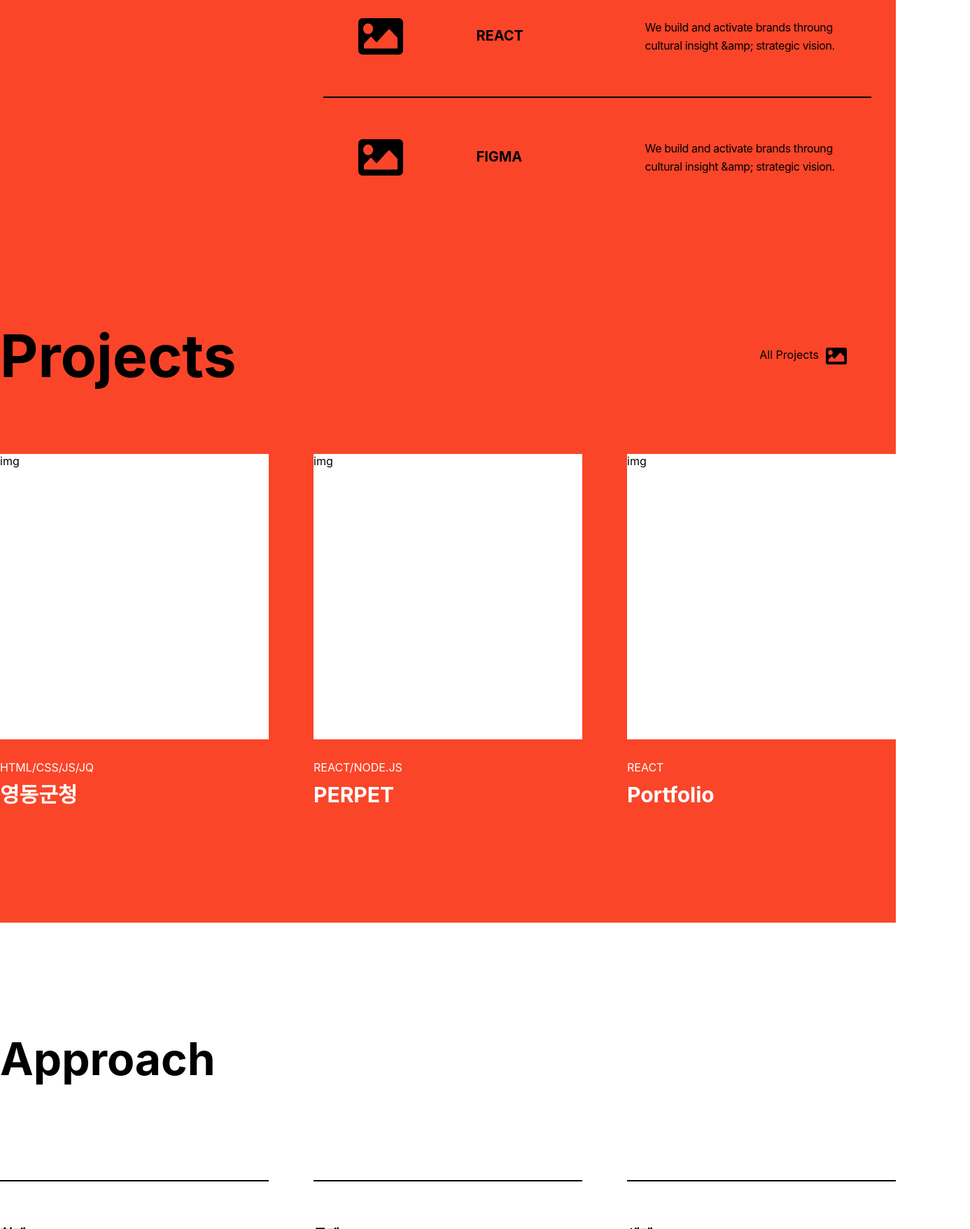
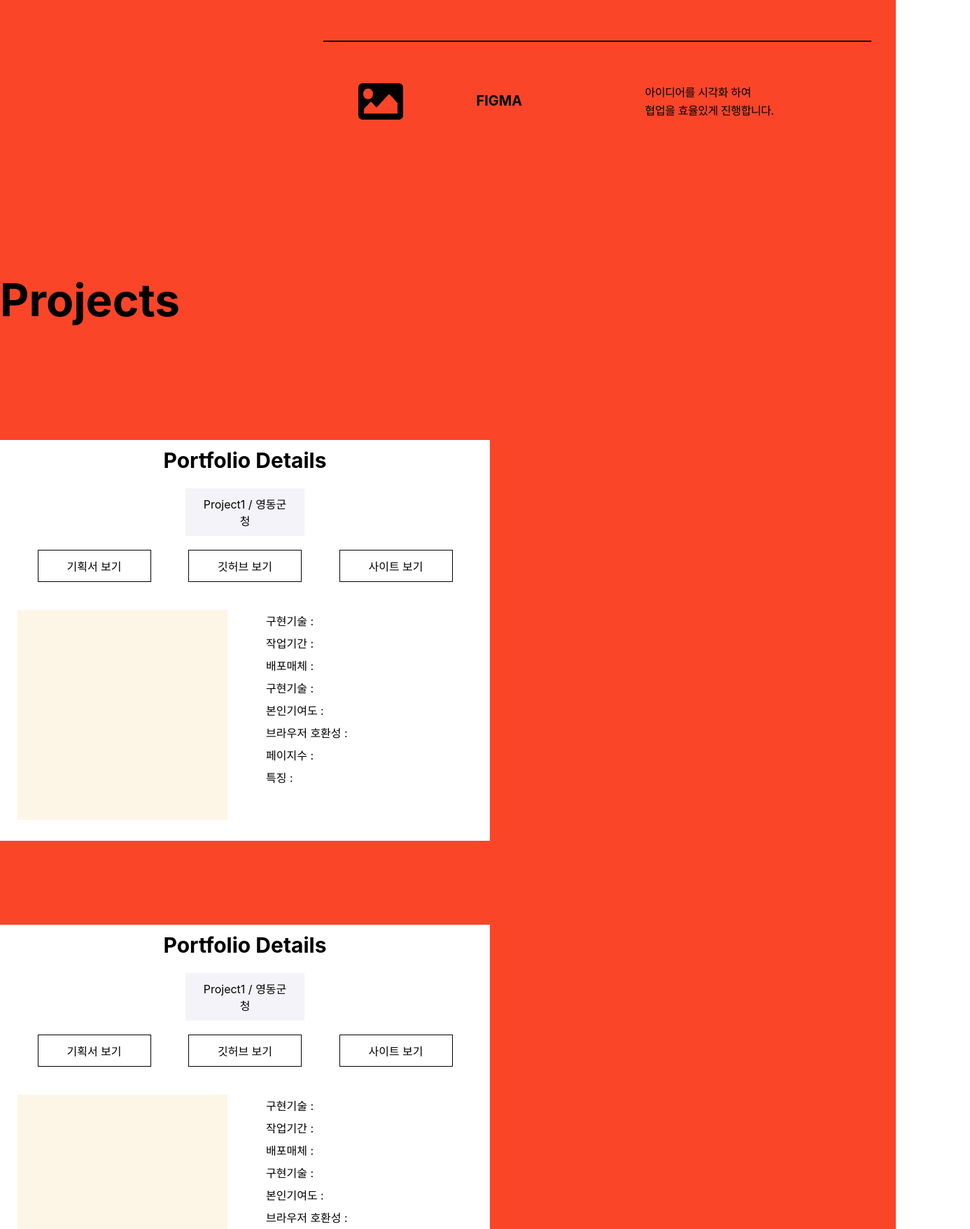
Before and after one commit to parkcheonju/parcheonju_portfolio, a React (Create React App) app: page / in a window 1280 px wide. Shown: the part 1643-3400 px from the top of the page at 70% size, 1386 px wide, since content can reach past the window. Built offline with nearby package versions, Linux system fonts and the light colour scheme; a web font is replaced by a local one.

Commit message:
test card design add commit

```diff
--- a/src/App.js
+++ b/src/App.js
@@ -2,8 +2,8 @@ import "./App.css"
 import Header from "./components/Sections/Header"
 import Section1 from "./components/Sections/Section1"
 import Section2 from "./components/Sections/Section2"
-import Section3 from "./components/Sections/Section3"
-// import Sectiontest from "./components/Sections/Section3_test"
+// import Section3 from "./components/Sections/Section3"
+import Sectiontest from "./components/Sections/Section3_test"
 import Section4 from "./components/Sections/Section4"
 import Section5 from "./components/Sections/Section5"
 import Footer from "./components/Sections/Footer"
@@ -14,8 +14,8 @@ function App() {
     <Header />
     <Section1 />
     <Section2 />
-    <Section3 />
-    {/* <Sectiontest />  */}
+    {/* <Section3 />  */}
+    <Sectiontest />
     <Section4 />
     <Section5 />
     <Footer />
--- a/src/components/Sections/Section2.js
+++ b/src/components/Sections/Section2.js
@@ -16,7 +16,7 @@ export default function Section2() {
               </h2>
             </div>
             <div className="Section2_left-text">
-              <p>시각적으로 매력적이고 기능적인 웹앱을 만들 수 있습니다.<br/>Figma를 이용하여 직관적이고 <br/>사용자 친화적인 인터페이스를 디자인하며, 구조를 설계합니다.</p>
+              <p>시각적으로 매력적이면서 기능적인 웹과 앱을 개발할 수 있습니다</p>
             </div>
           </Col>
           <Col lg="8" className="Section2_right offset-lg-1">
@@ -27,7 +27,9 @@ export default function Section2() {
                   <h5>HTML/CSS</h5>
                 </div>
                 <div className="Section2_right-content">
-                  <p>We build and activate brands throung cultural insight &amp;amp; strategic vision.</p>
+                  <p>
+                    사용자 친화적이고 시각적으로 매력적인 <br />웹 페이지를 만드는 것을 지향합니다.
+                  </p>
                 </div>
               </div>
               <div className="Section2_right-item">
@@ -36,7 +38,10 @@ export default function Section2() {
                   <h5>Javascript</h5>
                 </div>
                 <div className="Section2_right-content">
-                  <p> We build and activate brands throung cultural insight &amp;amp; strategic vision.</p>
+                  <p>
+                    사용자의 경험을 고려하여 <br />
+                    다양한 상호 작용을 구현합니다
+                  </p>
                 </div>
               </div>
               <div className="Section2_right-item">
@@ -45,7 +50,11 @@ export default function Section2() {
                   <h5>React</h5>
                 </div>
                 <div className="Section2_right-content">
-                  <p> We build and activate brands throung cultural insight &amp;amp; strategic vision.</p>
+                  <p>
+                    성능의 최적화를 고려하며,
+                    <br />
+                    웹과 앱 개발을 지향합니다.
+                  </p>
                 </div>
               </div>
               <div className="Section2_right-item">
@@ -54,7 +63,10 @@ export default function Section2() {
                   <h5>Figma</h5>
                 </div>
                 <div className="Section2_right-content">
-                  <p> We build and activate brands throung cultural insight &amp;amp; strategic vision.</p>
+                  <p>
+                    아이디어를 시각화 하여 <br />
+                    협업을 효율있게 진행합니다.
+                  </p>
                 </div>
               </div>
             </div>
--- a/src/components/Sections/Section3_test.js
+++ b/src/components/Sections/Section3_test.js
@@ -2,7 +2,7 @@ import React from "react";
 import { Container } from "react-bootstrap";
 import "../css/Section3_test.css";
 
-export default function Sectiontest() {
+export default function Section3() {
   return (
     <div className="Section3">
       <Container fluid="container-xxl" className="Section3_inner">
@@ -10,10 +10,6 @@ export default function Sectiontest() {
           <div className="Section3_top">
             <div className="Section3_top-title">
               <h2>Projects</h2>
-            </div>
-            <div className="Section3_top-list">
-              <span>All Projects</span>
-              <img src="/images/dummyicon.png" alt="linkicon" />
             </div>
           </div>
           <div className="Section3_bottom">
@@ -26,9 +22,7 @@ export default function Sectiontest() {
                       <div className="Section3_title-name">Project1 / 영동군청</div>
                     </div>
                     <div className="Section3_card-info">
-                      <div className="section3_info-site">
-                        기획서 보기
-                      </div>
+                      <div className="section3_info-site">기획서 보기</div>
                       <div className="section3_info-site">
                         <span>깃허브 보기</span>
                       </div>
@@ -43,14 +37,14 @@ export default function Sectiontest() {
                     </div>
                     <div className="Section3_card-right">
                       <ul>
-                        <li>구현기술</li>
-                        <li>작업기간</li>
-                        <li>배포매체</li>
-                        <li>구현기술</li>
-                        <li>본인기여도</li>
-                        <li>브라우저 호환성</li>
-                        <li>페이지수</li>
-                        <li>특징</li>
+                        <li>구현기술 : </li>
+                        <li>작업기간 : </li>
+                        <li>배포매체 : </li>
+                        <li>구현기술 : </li>
+                        <li>본인기여도 : </li>
+                        <li>브라우저 호환성 : </li>
+                        <li>페이지수 : </li>
+                        <li>특징 : </li>
                       </ul>
                     </div>
                   </div>
@@ -64,9 +58,7 @@ export default function Sectiontest() {
                       <div className="Section3_title-name">Project1 / 영동군청</div>
                     </div>
                     <div className="Section3_card-info">
-                      <div className="section3_info-site">
-                        기획서 보기
-                      </div>
+                      <div className="section3_info-site">기획서 보기</div>
                       <div className="section3_info-site">
                         <span>깃허브 보기</span>
                       </div>
@@ -81,14 +73,14 @@ export default function Sectiontest() {
                     </div>
                     <div className="Section3_card-right">
                       <ul>
-                        <li>구현기술</li>
-                        <li>작업기간</li>
-                        <li>배포매체</li>
-                        <li>구현기술</li>
-                        <li>본인기여도</li>
-                        <li>브라우저 호환성</li>
-                        <li>페이지수</li>
-                        <li>특징</li>
+                        <li>구현기술 : </li>
+                        <li>작업기간 : </li>
+                        <li>배포매체 : </li>
+                        <li>구현기술 : </li>
+                        <li>본인기여도 : </li>
+                        <li>브라우저 호환성 : </li>
+                        <li>페이지수 : </li>
+                        <li>특징 : </li>
                       </ul>
                     </div>
                   </div>
@@ -102,9 +94,7 @@ export default function Sectiontest() {
                       <div className="Section3_title-name">Project1 / 영동군청</div>
                     </div>
                     <div className="Section3_card-info">
-                      <div className="section3_info-site">
-                        기획서 보기
-                      </div>
+                      <div className="section3_info-site">기획서 보기</div>
                       <div className="section3_info-site">
                         <span>깃허브 보기</span>
                       </div>
@@ -119,14 +109,14 @@ export default function Sectiontest() {
                     </div>
                     <div className="Section3_card-right">
                       <ul>
-                        <li>구현기술</li>
-                        <li>작업기간</li>
-                        <li>배포매체</li>
-                        <li>구현기술</li>
-                        <li>본인기여도</li>
-                        <li>브라우저 호환성</li>
-                        <li>페이지수</li>
-                        <li>특징</li>
+                        <li>구현기술 : </li>
+                        <li>작업기간 : </li>
+                        <li>배포매체 : </li>
+                        <li>구현기술 : </li>
+                        <li>본인기여도 : </li>
+                        <li>브라우저 호환성 : </li>
+                        <li>페이지수 : </li>
+                        <li>특징 : </li>
                       </ul>
                     </div>
                   </div>
@@ -140,9 +130,7 @@ export default function Sectiontest() {
                       <div className="Section3_title-name">Project1 / 영동군청</div>
                     </div>
                     <div className="Section3_card-info">
-                      <div className="section3_info-site">
-                        기획서 보기
-                      </div>
+                      <div className="section3_info-site">기획서 보기</div>
                       <div className="section3_info-site">
                         <span>깃허브 보기</span>
                       </div>
@@ -157,14 +145,14 @@ export default function Sectiontest() {
                     </div>
                     <div className="Section3_card-right">
                       <ul>
-                        <li>구현기술</li>
-                        <li>작업기간</li>
-                        <li>배포매체</li>
-                        <li>구현기술</li>
-                        <li>본인기여도</li>
-                        <li>브라우저 호환성</li>
-                        <li>페이지수</li>
-                        <li>특징</li>
+                        <li>구현기술 : </li>
+                        <li>작업기간 : </li>
+                        <li>배포매체 : </li>
+                        <li>구현기술 : </li>
+                        <li>본인기여도 : </li>
+                        <li>브라우저 호환성 : </li>
+                        <li>페이지수 : </li>
+                        <li>특징 : </li>
                       </ul>
                     </div>
                   </div>
--- a/src/components/css/Footer.css
+++ b/src/components/css/Footer.css
@@ -77,8 +77,3 @@
     max-width: 1550px;
   }
 }
-@media (min-width: 1400px){
-  .container, .container-lg, .container-md, .container-sm, .container-xl, .container-xxl {
-    max-width: 1320px;
-  }
-}
--- a/src/components/css/Section1.css
+++ b/src/components/css/Section1.css
@@ -1,6 +1,6 @@
 .Section1_inner {
   max-width: 1550px;
-  height: 80vh;
+  height: 70vh;
   padding: 160px 0;
   margin: 0 auto;
   display: flex;
--- a/src/components/css/Section3_test.css
+++ b/src/components/css/Section3_test.css
@@ -17,9 +17,9 @@
   justify-content: space-between;
   align-items: center;
 }
-.Section3_top-title {
-  font-size: 3.5rem;
-  font-weight: 600;
+.Section3_top-title h2{
+  font-size: 4rem;
+  font-weight: 700;
   line-height: 1.1;
 }
 .Section3_top-list {
@@ -92,46 +92,23 @@
   width: 100%;
   display: flex;
   justify-content: space-around;
-  background-color: red;
 }
 
 .Section3_card-img{
   width: 300px;
   height: 300px;
-  background-color: bisque;
+  background-color: oldlace;
 }
 .Section3_card-right {
   width: 100%;
   background-color: white;
 }
 .Section3_card-right ul{
-  padding: 30px 0 0 30px;
+  padding-left: 30px;
 }
-/* .Section3_bottom-card{
-  width: 30%;
-  height: 100%;
+.Section3_card-right ul li{
+  line-height: 2em;
 }
-.Section3_bottom-item{
-  width: 100%;
-  height: 80%;
-  background-color: white;
-}
-.Section3_item-title{
-  margin-top: 30px;
-  color: white;
-  font-size: 1rem;
-  text-transform: uppercase;
-}
-.Section3_item-description{
-  color: white;
-  margin-top: 10px;
-}
-.Section3_item-description h4{
-  font-size: 1.875rem;
-  font-weight: 700;
-  line-height: 1.3;
-}
- */
 
 @media (min-width: 1580px) {
   .container-xxl {
```
Also changed, not shown: src/components/Sections/Footer.js (+11 -9 lines), src/components/Sections/Section5.js (+6 -3 lines), src/components/css/Section5.css (+8 -5 lines).
